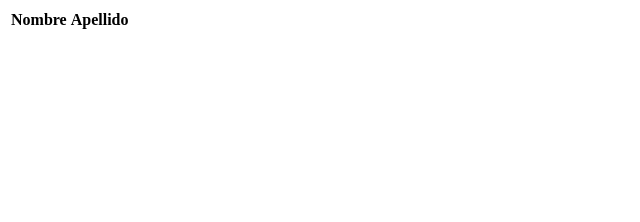
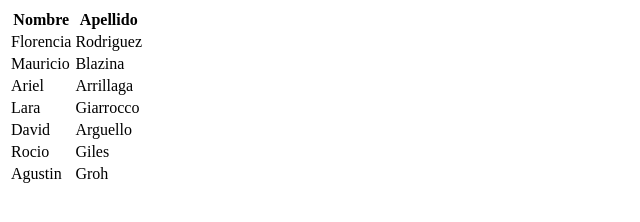
Before and after one commit to agustingroh/grupo1-tp-TIO, a plain HTML site: page INDEX.HTML in a window 1280 px wide. Shown: the whole page, without its empty margins (0-640 px from the left). Drawn offline with Linux system fonts and the light colour scheme.

Commit message:
Agregue nombres a la tabla

```diff
--- a/INDEX.HTML
+++ b/INDEX.HTML
@@ -12,6 +12,34 @@
             <th>Nombre</th>
             <th>Apellido</th>
         </tr>
+        <tr>
+            <td>Florencia</td>
+            <td>Rodriguez</td>
+        </tr>
+        <tr>
+            <td>Mauricio</td>
+            <td>Blazina</td>
+        </tr>
+        <tr>
+            <td>Ariel</td>
+            <td>Arrillaga</td>
+        </tr>
+        <tr>
+            <td>Lara</td>
+            <td>Giarrocco</td>
+        </tr>
+        <tr>
+            <td>David</td>
+            <td>Arguello</td>
+        </tr>
+        <tr>
+            <td>Rocio</td>
+            <td>Giles</td>
+        </tr>
+        <tr>
+            <td>Agustin</td>
+            <td>Groh</td>
+        </tr>
     </table>
 </body>
 </html>
```
